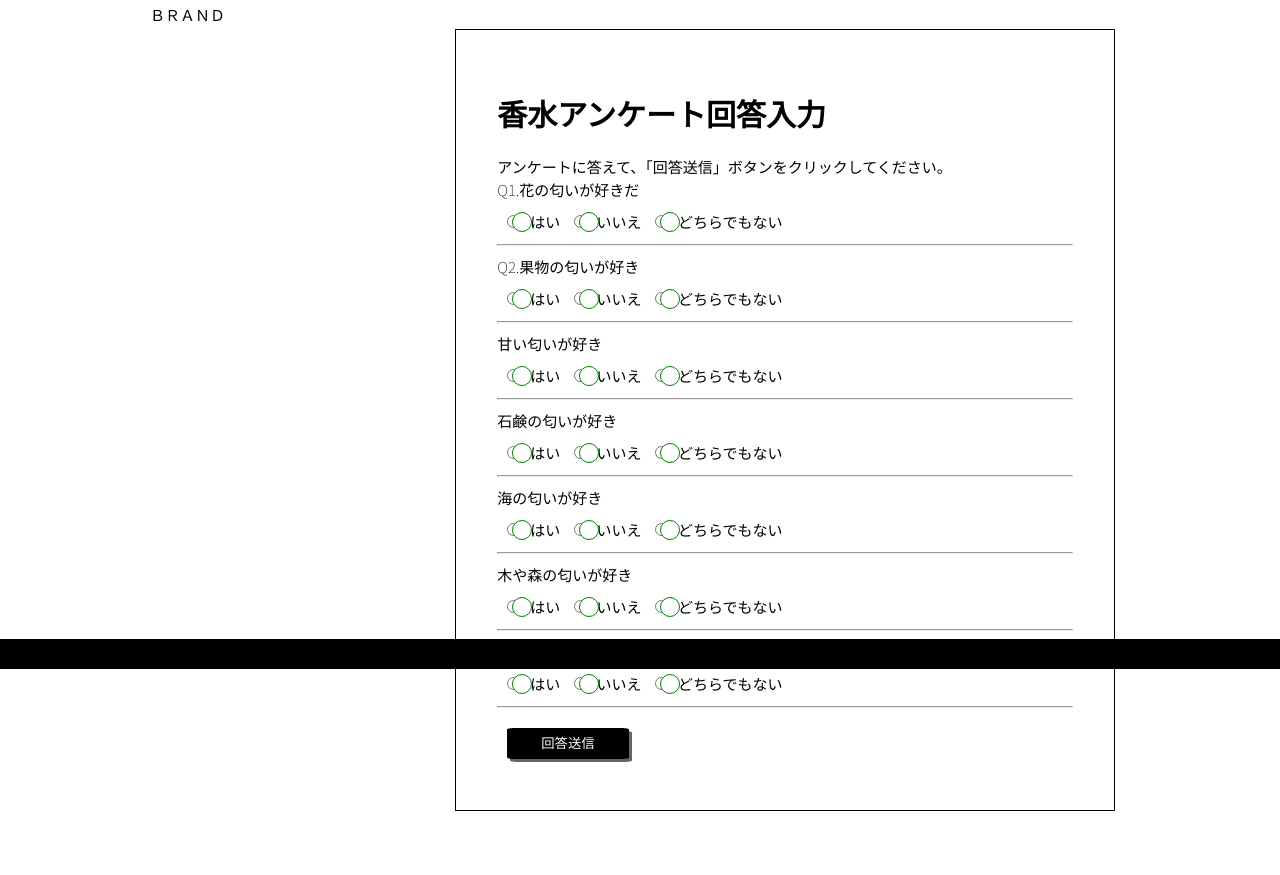
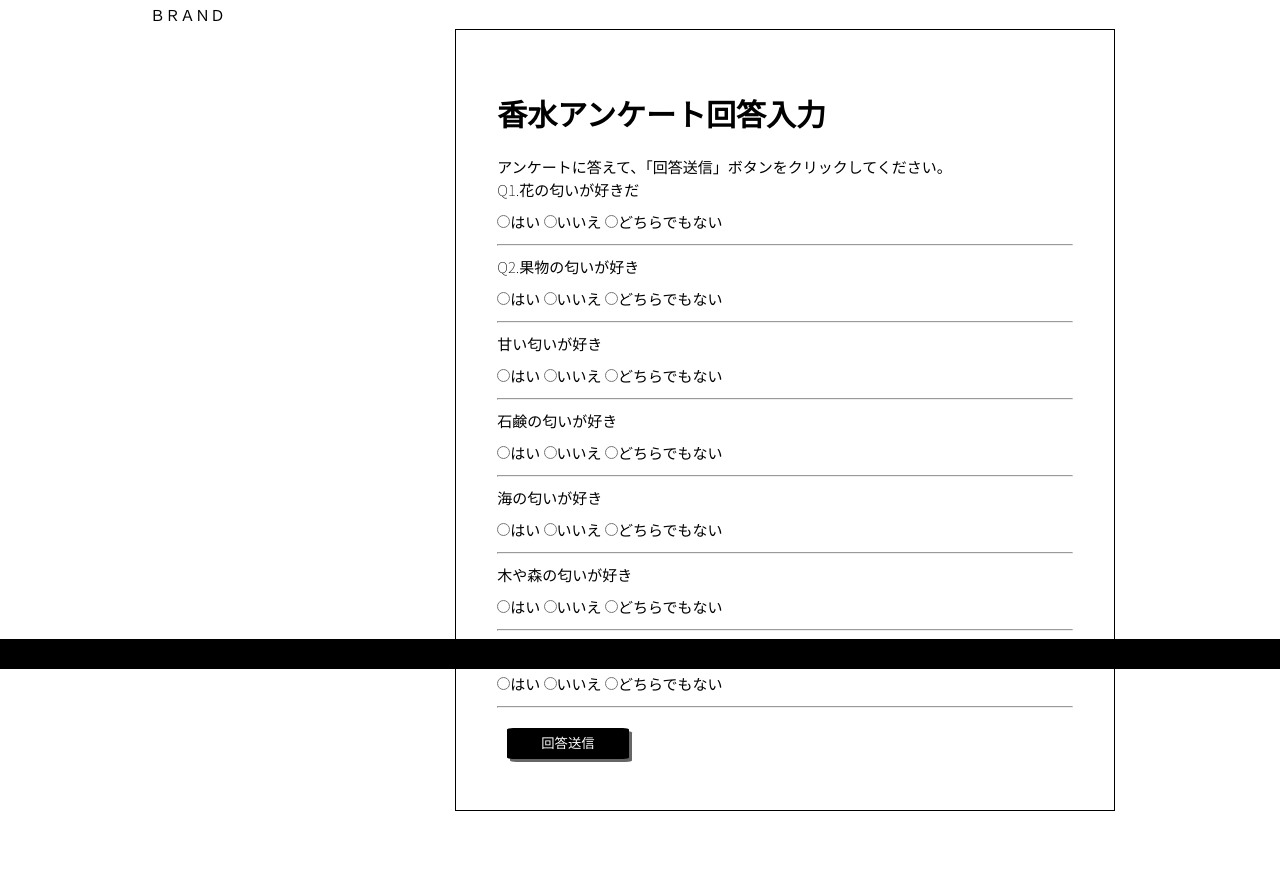
Before and after one commit to Aso2001392/ECsite, a PHP site: page /select-in.php in a window 1280 px wide. Shown: the part 131-1006 px from the top of the page. Run offline with PHP 8.4, Linux system fonts and the light colour scheme; data that the repository does not hold is empty.

Commit message:
12/8 CSS更新

```diff
--- a/PHP/css/style.css
+++ b/PHP/css/style.css
@@ -422,11 +422,6 @@ table {
     margin-bottom:10px;
 }
 
-.abc{
-    margin-right: 10px;
-    margin-left: 10px;
-}
-
 
 /*画像、名前、値段などの要素*/
 .recom{
@@ -454,41 +449,6 @@ table {
 }
 
 
-.abc{
-    cursor: pointer;
-    padding-left: 30px;
-    position: relative;
-}
-
-.abc::before,
-.abc::after {
-    content: "";
-    display: block;
-    border-radius: 50%;
-    position: absolute;
-    transform: translateY(-50%);
-    top: 50%;
-}
-
-.abc::before {
-    background-color: #fff;
-    border: 1px solid #008000;
-    height: 20px;
-    width: 20px;
-    left: 5px;
-}
-
-.abc::after {
-    background-color: #008000;
-    opacity: 0;
-    height: 16px;
-    width: 16px;
-    left: 7px;
-}
-
-input:checked + .select::after {
-    opacity: 1;
-}
 
 
 
```
